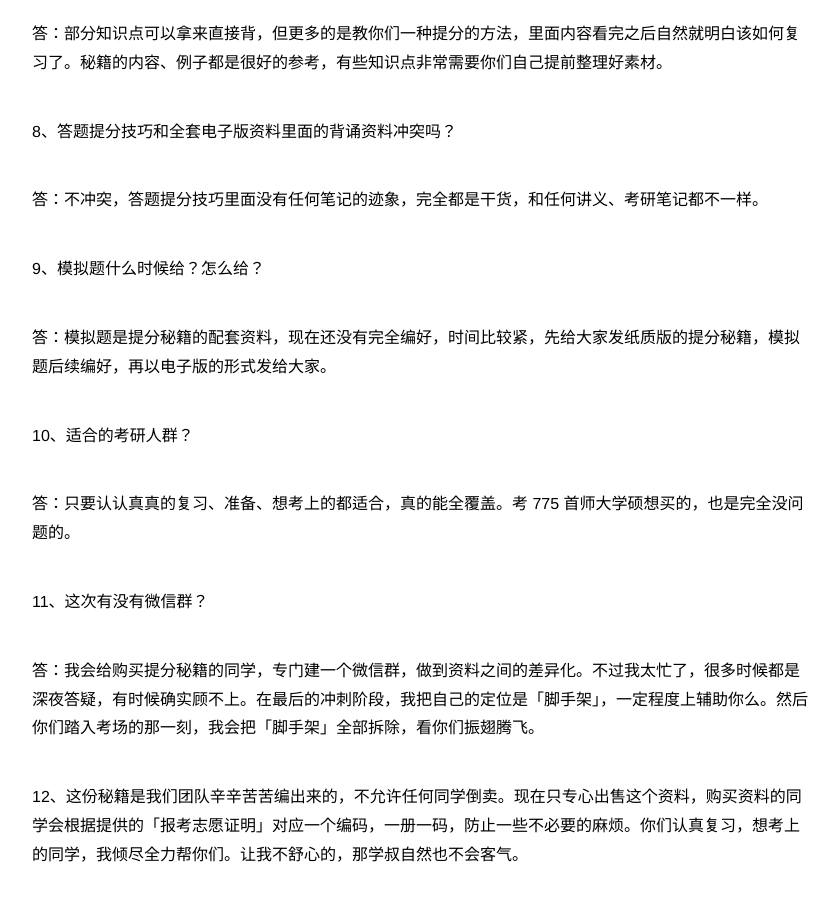
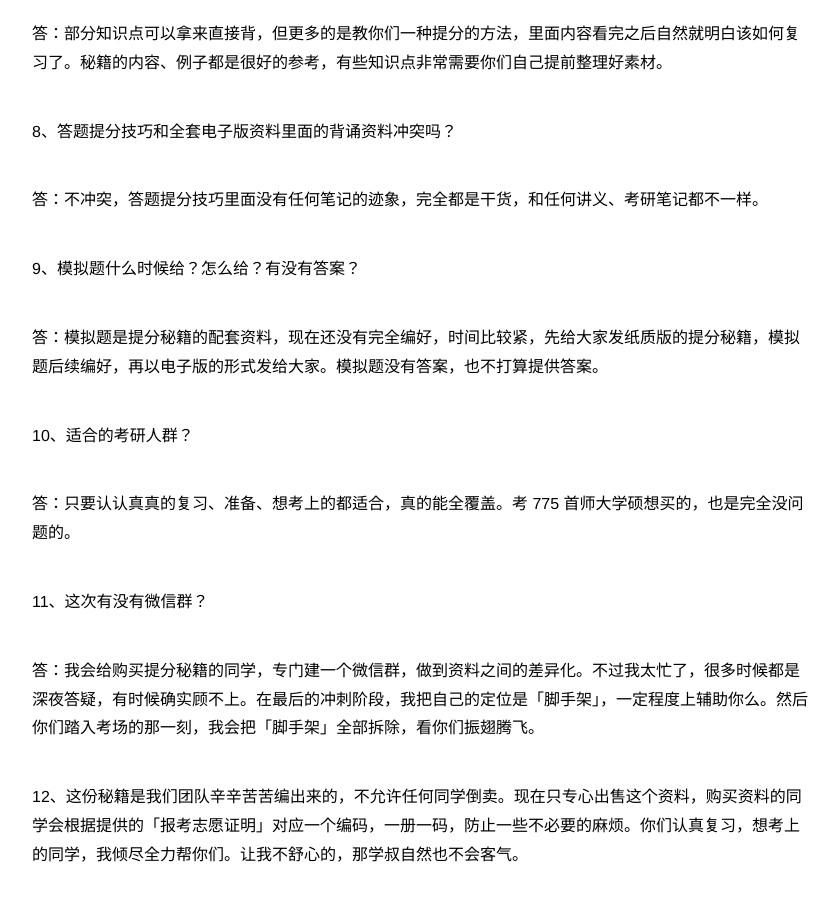
Before and after one commit to zapp926/cnu.github.io, a Jekyll site: the page built from _posts/2019-10-22-skill.md, in a window 1280 px wide and 900 px high, scrolled down 3034 px. Shown: the whole window, without its empty margins (218-1057 px from the left). Built offline with Jekyll 4.4.1, drawn with Linux system fonts in a browser that asks for light colours; some of the changed text lies outside the part shown.

Commit message:
Update 2019-10-22-skill.md

```diff
--- a/_posts/2019-10-22-skill.md
+++ b/_posts/2019-10-22-skill.md
@@ -83,9 +83,9 @@ description: 提分秘籍，送你三十分。
 
 答：不冲突，答题提分技巧里面没有任何笔记的迹象，完全都是干货，和任何讲义、考研笔记都不一样。
 
-9、模拟题什么时候给？怎么给？
+9、模拟题什么时候给？怎么给？有没有答案？
 
-答：模拟题是提分秘籍的配套资料，现在还没有完全编好，时间比较紧，先给大家发纸质版的提分秘籍，模拟题后续编好，再以电子版的形式发给大家。
+答：模拟题是提分秘籍的配套资料，现在还没有完全编好，时间比较紧，先给大家发纸质版的提分秘籍，模拟题后续编好，再以电子版的形式发给大家。模拟题没有答案，也不打算提供答案。
 
 10、适合的考研人群？
 
```
Also changed, not shown: other parts of _posts/2019-10-22-skill.md (+2 -2 lines).
